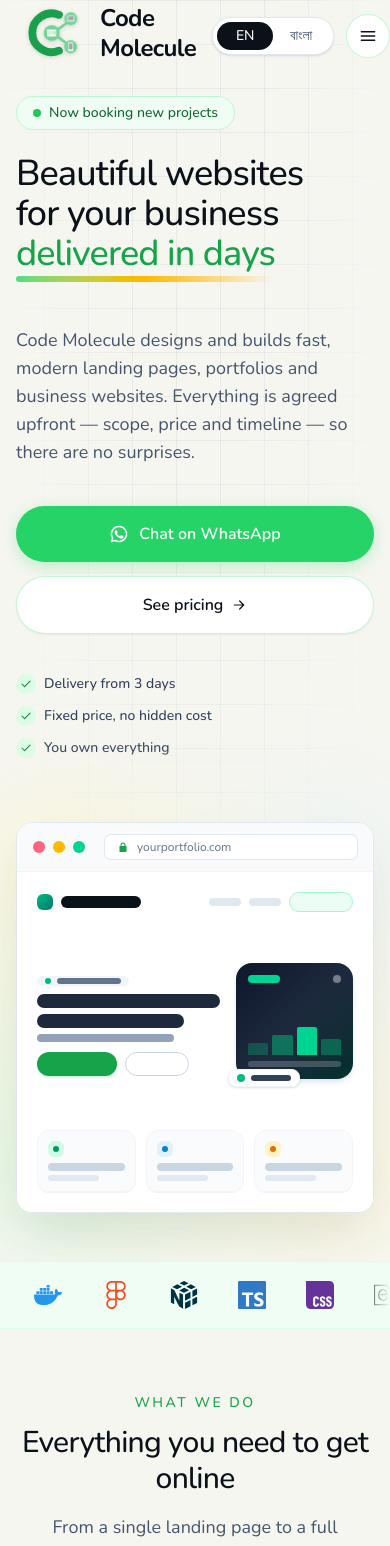
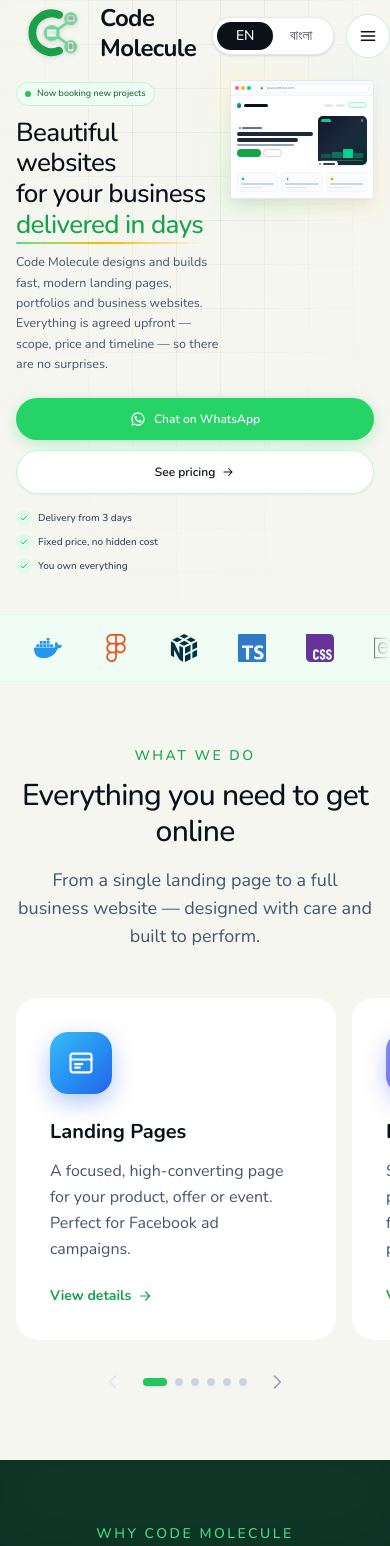
Before and after one commit to Sakib577/scriptVillage-web, a Next.js app: page / in a window 390 px wide. Shown: the top 1546 px of the page. Built offline with nearby package versions, Linux system fonts and the light colour scheme; a web font is replaced by a local one.

Commit message:
Implement MobileCarousel component for responsive card display; enhance various sections with carousel integration and smooth scrolling to contact form

```diff
--- a/components/BrowserMockup.js
+++ b/components/BrowserMockup.js
@@ -417,7 +417,7 @@ export function BrowserMockup({ card, onSlideChange }) {
       active = false;
       clearTimeout(timer);
     };
-  }, []);
+  }, []); // eslint-disable-line react-hooks/exhaustive-deps
 
   const currentMockup = MOCKUPS[currentIndex];
 
@@ -455,7 +455,7 @@ export function BrowserMockup({ card, onSlideChange }) {
       {/* বন্ধ করতে SHOW_LEFT_BADGE = false করুন অথবা এই ব্লকটি কমেন্ট করুন */}
       {/* ============================================================ */}
       {SHOW_LEFT_BADGE && (
-        <div className="animate-float absolute -left-12 lg:-left-16 top-24 hidden sm:block z-20 pointer-events-none">
+        <div className="animate-float absolute -left-12 lg:-left-16 top-24 hidden lg:block z-20 pointer-events-none">
           <div
             className="rounded-2xl border border-slate-200 bg-white p-4 shadow-xl min-w-[136px] pointer-events-auto"
             style={{
@@ -490,7 +490,7 @@ export function BrowserMockup({ card, onSlideChange }) {
       {/* ============================================================ */}
       {SHOW_RIGHT_BADGE && (
         <div
-          className="animate-float absolute -right-16 lg:-right-24 bottom-10 hidden sm:flex z-20 pointer-events-none"
+          className="animate-float absolute -right-16 lg:-right-24 bottom-10 hidden lg:flex z-20 pointer-events-none"
           style={{ animationDelay: "1.5s" }}
         >
           <div
--- a/components/Header.js
+++ b/components/Header.js
@@ -117,6 +117,27 @@ export function Header() {
           <LanguageToggle className="hidden sm:inline-flex" />
           <Link
             href="/#contact"
+            onClick={(e) => {
+              if (window.location.pathname === "/") {
+                e.preventDefault();
+                const formContainer = document.getElementById("contact-form-container");
+                if (formContainer) {
+                  const y = formContainer.getBoundingClientRect().top + window.scrollY - 80;
+                  window.scrollTo({ top: y, behavior: "smooth" });
+                } else {
+                  const el = document.getElementById("contact");
+                  if (el) {
+                    const y = el.getBoundingClientRect().top + window.scrollY - 80;
+                    window.scrollTo({ top: y, behavior: "smooth" });
+                  }
+                }
+                const nameInput = document.getElementById("contact-name");
+                if (nameInput) {
+                  // Small delay ensures scroll finishes or starts before focus lock
+                  setTimeout(() => nameInput.focus({ preventScroll: true }), 50);
+                }
+              }
+            }}
             className="group btn-fancy btn-shimmer btn-glow-brand hidden items-center gap-2 rounded-full bg-brand-600 px-5 py-2.5 text-sm font-medium text-white shadow-md transition hover:-translate-y-0.5 hover:bg-brand-700 md:inline-flex"
           >
             <span>{t.nav.cta}</span>
--- /dev/null
+++ b/components/MobileCarousel.js
@@ -0,0 +1,146 @@
+"use client";
+
+import { useRef, useState, useEffect, useCallback } from "react";
+
+/**
+ * MobileCarousel
+ * – On mobile (< sm): shows a horizontal snap-scroll carousel with
+ *   dot indicators, a right-edge fade, and a swipe hint.
+ * – On sm+ breakpoints: renders children unchanged in a regular grid.
+ *
+ * Props:
+ *   children      – array of card elements (each gets snap & sizing applied)
+ *   count         – number of cards (used for dots)
+ *   cardWidth     – Tailwind arbitrary-value class for card width on mobile, e.g. "w-[76vw]"
+ *   fadeColor     – CSS color for the right-edge fade, e.g. "rgba(8,17,29,1)"
+ *   gridClass     – Tailwind classes for the sm+ grid layout
+ *   className     – extra classes on the outer wrapper
+ */
+export function MobileCarousel({
+  children,
+  cardWidth = "w-[82vw] max-w-[340px] sm:w-[46vw] sm:max-w-[380px] md:w-[44vw] md:max-w-[400px]",
+  gridClass = "lg:grid-cols-3",
+  className = "",
+  dark = false,
+}) {
+  const scrollRef = useRef(null);
+  const [activeIndex, setActiveIndex] = useState(0);
+
+  const items = Array.isArray(children) ? children : [children];
+
+  // Update active dot on scroll
+  const handleScroll = useCallback(() => {
+    const el = scrollRef.current;
+    if (!el) return;
+    const scrollLeft = el.scrollLeft;
+    const childNodes = el.querySelectorAll(":scope > div[data-slide]");
+    if (!childNodes.length) return;
+
+    let closestIdx = 0;
+    let minDistance = Infinity;
+
+    childNodes.forEach((node, idx) => {
+      const distance = Math.abs(node.offsetLeft - scrollLeft - 16);
+      if (distance < minDistance) {
+        minDistance = distance;
+        closestIdx = idx;
+      }
+    });
+
+    setActiveIndex(closestIdx);
+  }, []);
+
+  useEffect(() => {
+    const el = scrollRef.current;
+    if (!el) return;
+    el.addEventListener("scroll", handleScroll, { passive: true });
+    return () => el.removeEventListener("scroll", handleScroll);
+  }, [handleScroll]);
+
+  const scrollTo = (idx) => {
+    const el = scrollRef.current;
+    if (!el) return;
+    const childNodes = el.querySelectorAll(":scope > div[data-slide]");
+    if (childNodes[idx]) {
+      childNodes[idx].scrollIntoView({
+        behavior: "smooth",
+        inline: "center",
+        block: "nearest",
+      });
+    }
+  };
+
+  return (
+    <div className={`relative ${className}`}>
+      {/* ── Mobile & Tablet (< lg): horizontal touch carousel ── */}
+      <div className="lg:hidden">
+        {/* Scrollable track */}
+        <div
+          ref={scrollRef}
+          onScroll={handleScroll}
+          className="-mx-4 sm:-mx-6 flex overflow-x-auto snap-x snap-mandatory gap-4 sm:gap-6 px-4 sm:px-6 pb-2 scroll-pl-4 sm:scroll-pl-6 [&::-webkit-scrollbar]:hidden [-ms-overflow-style:none] [scrollbar-width:none]"
+        >
+          {items.map((child, i) => (
+            <div
+              key={i}
+              data-slide={i}
+              className={`${cardWidth} shrink-0 snap-start flex`}
+            >
+              {child}
+            </div>
+          ))}
+          <div className="w-1 shrink-0" aria-hidden />
+        </div>
+
+        {/* Dot indicators & Arrows */}
+        {items.length > 1 && (
+          <div className="mt-5 sm:mt-6 flex items-center justify-center gap-4">
+            <button
+              onClick={() => scrollTo(Math.max(0, activeIndex - 1))}
+              disabled={activeIndex === 0}
+              className={`p-1 rounded-full transition-colors ${activeIndex === 0 ? "text-slate-300 opacity-50" : dark ? "text-white/70 hover:text-white hover:bg-white/10" : "text-slate-400 hover:text-ink hover:bg-slate-100"}`}
+              aria-label="Previous"
+            >
+              <svg className="w-5 h-5" fill="none" viewBox="0 0 24 24" stroke="currentColor" strokeWidth="2">
+                <path strokeLinecap="round" strokeLinejoin="round" d="M15 19l-7-7 7-7" />
+              </svg>
+            </button>
+
+            <div className="flex gap-2">
+              {items.map((_, i) => (
+                <button
+                  key={i}
+                  aria-label={`Go to card ${i + 1}`}
+                  onClick={() => scrollTo(i)}
+                  className={`transition-all duration-300 rounded-full ${
+                    i === activeIndex
+                      ? "w-6 h-2 bg-brand-500 shadow-sm"
+                      : dark
+                      ? "w-2 h-2 bg-white/20 hover:bg-white/40"
+                      : "w-2 h-2 bg-slate-300 hover:bg-slate-400"
+                  }`}
+                />
+              ))}
+            </div>
+
+            <button
+              onClick={() => scrollTo(Math.min(items.length - 1, activeIndex + 1))}
+              disabled={activeIndex === items.length - 1}
+              className={`p-1 rounded-full transition-colors ${activeIndex === items.length - 1 ? "text-slate-300 opacity-50" : dark ? "text-white/70 hover:text-white hover:bg-white/10" : "text-slate-400 hover:text-ink hover:bg-slate-100"}`}
+              aria-label="Next"
+            >
+              <svg className="w-5 h-5" fill="none" viewBox="0 0 24 24" stroke="currentColor" strokeWidth="2">
+                <path strokeLinecap="round" strokeLinejoin="round" d="M9 5l7 7-7 7" />
+              </svg>
+            </button>
+          </div>
+        )}
+      </div>
+
+      {/* ── Desktop (lg+): normal grid ── */}
+      <div className={`hidden lg:grid gap-6 ${gridClass}`}>
+        {items}
+      </div>
+    </div>
+  );
+}
--- a/components/sections/Contact.js
+++ b/components/sections/Contact.js
@@ -133,7 +133,7 @@ export function Contact() {
 
           {/* Right Column: High-End Frosted Glass Form */}
           <Reveal delay={120}>
-            <div className="relative overflow-hidden rounded-[2rem] border border-white/10 bg-slate-950/60 p-7 sm:p-9 shadow-[0_25px_60px_rgba(0,0,0,0.6)] backdrop-blur-2xl ring-1 ring-white/5 before:absolute before:inset-x-0 before:top-0 before:h-[2px] before:bg-gradient-to-r before:from-transparent before:via-white/10 before:to-transparent">
+            <div id="contact-form-container" className="relative overflow-hidden rounded-[2rem] border border-white/10 bg-slate-950/60 p-7 sm:p-9 shadow-[0_25px_60px_rgba(0,0,0,0.6)] backdrop-blur-2xl ring-1 ring-white/5 before:absolute before:inset-x-0 before:top-0 before:h-[2px] before:bg-gradient-to-r before:from-transparent before:via-white/10 before:to-transparent">
               {/* Inner Ambient Glow */}
               <div aria-hidden className="pointer-events-none absolute -right-20 -top-20 h-64 w-64 rounded-full bg-white/5 blur-3xl" />
 
--- a/components/sections/Hero.js
+++ b/components/sections/Hero.js
@@ -127,84 +127,78 @@ export function Hero() {
       : "hero-text-idle-bottom";
 
   return (
-    <section id="top" className="relative overflow-hidden pt-24 pb-12 sm:pt-40 lg:flex lg:min-h-[calc(100dvh-4.25rem)] lg:items-center lg:pt-20 lg:pb-6">
+    <section id="top" className="relative overflow-hidden pt-20 pb-10 sm:pt-32 sm:pb-16 lg:flex lg:min-h-[calc(100dvh-4.25rem)] lg:items-center lg:pt-20 lg:pb-6">
       <div className="bg-grid absolute inset-0 [mask-image:radial-gradient(ellipse_at_top,black_30%,transparent_75%)]" />
 
-      <div className="relative mx-auto grid w-full max-w-7xl items-center gap-16 px-4 sm:px-6 lg:grid-cols-2 lg:px-8">
-        <div>
+      <div className="relative mx-auto grid w-full max-w-7xl grid-cols-12 gap-x-2 gap-y-4 px-4 sm:gap-x-6 sm:px-6 lg:gap-x-16 lg:px-8">
+
+        {/* ── Top-Left: Text Content ── */}
+        <div className="col-span-7 lg:col-span-6 lg:row-start-1 lg:row-span-1">
           <div className={animClass}>
-            <span className="inline-flex items-center gap-2 rounded-full border border-brand-200 bg-brand-50 px-4 py-1.5 text-sm font-medium text-brand-800">
-              <span className="relative flex h-2 w-2">
+            <span className="inline-flex items-center gap-1.5 rounded-full border border-brand-200 bg-brand-50 px-2 py-1 text-[9px] font-medium text-brand-800 sm:px-4 sm:py-1.5 sm:text-sm">
+              <span className="relative flex h-1.5 w-1.5 sm:h-2 sm:w-2">
                 <span className="absolute inline-flex h-full w-full animate-ping rounded-full bg-brand-400 opacity-75" />
-                <span className="relative inline-flex h-2 w-2 rounded-full bg-brand-500" />
+                <span className="relative inline-flex h-1.5 w-1.5 sm:h-2 sm:w-2 rounded-full bg-brand-500" />
               </span>
               {currentHero.badge}
             </span>
 
-            <h1 className="font-display mt-6 min-h-[140px] text-4xl font-light tracking-tight text-ink sm:min-h-[160px] sm:text-5xl lg:min-h-[190px] lg:text-6xl">
+            <h1 className="font-display mt-3 sm:mt-6 text-[26px] sm:text-4xl md:text-5xl lg:min-h-[190px] lg:text-6xl font-light tracking-tight text-ink leading-[1.18]">
               {currentHero.titleA}
               <br />
               {currentHero.titleB}{" "}
               <span className="relative whitespace-nowrap text-brand-600">
                 {currentHero.titleC}
-                {/*
-                  ====================================================
-                  HIGHLIGHT OPTIONS (Comment / Uncomment to test)
-                  ====================================================
-                */}
-
-                {/* OPTION 1: Hand-drawn smile/underline (Amazon style) */}
-                {/* <svg viewBox="0 0 300 12" className="absolute -bottom-2 left-0 h-3 w-full text-amber-400" preserveAspectRatio="none" aria-hidden>
-                  <path d="M2 9C80 3 220 3 298 9" stroke="currentColor" strokeWidth="4" fill="none" strokeLinecap="round" />
-                </svg> */}
-
-                {/* OPTION 2 (Previous Option 3): Full-width Animated Glowing Pulse Line */}
-                {/*
-                <span className="absolute -bottom-1.5 left-0 block h-[3px] w-full rounded-full bg-gradient-to-r from-brand-500 via-amber-400 to-brand-400 shadow-[0_0_12px_rgba(34,197,94,0.45)] animate-pulse" />
-                */}
-
-                {/* OPTION 3 (Previous Option 4): Sleek Gradient Line (Fade out style) - Currently Active */}
-                <span className="absolute -bottom-1 left-0 h-1.5 w-full rounded-full bg-gradient-to-r from-brand-400 via-amber-400 to-transparent"></span>
-
-
+                <span className="absolute -bottom-0.5 left-0 h-[2px] sm:h-1.5 w-full rounded-full bg-gradient-to-r from-brand-400 via-amber-400 to-transparent" />
               </span>
             </h1>
 
             {DYNAMIC_HERO && DYNAMIC_SUBTITLE && (
-              <p className="mt-8 min-h-[5.5rem] max-w-xl text-lg text-slate-600 sm:min-h-[4.5rem]">
+              <p className="mt-3 text-[12.5px] leading-relaxed text-slate-600 sm:mt-6 sm:min-h-[4.5rem] sm:text-base lg:mt-8 lg:max-w-xl lg:text-lg">
                 {currentHero.subtitle}
               </p>
             )}
           </div>
 
           {(!DYNAMIC_HERO || !DYNAMIC_SUBTITLE) && (
-            <p className="mt-8 max-w-xl text-lg text-slate-600">{h.subtitle}</p>
+            <p className="mt-3 text-[12.5px] leading-relaxed text-slate-600 sm:mt-6 sm:text-base lg:mt-8 lg:max-w-xl lg:text-lg">{h.subtitle}</p>
           )}
+        </div>
 
-          <div className="mt-10 flex flex-col gap-3.5 sm:flex-row">
+        {/* ── Top-Right: BrowserMockup ── */}
+        <div className="col-span-5 flex items-start justify-end lg:items-center lg:justify-center lg:col-span-6 lg:row-start-1 lg:row-span-2">
+          {/* Enforce a fixed w-[512px] so that zoom scales it proportionally without squishing */}
+          <div className="w-[512px] [zoom:0.3] sm:[zoom:0.48] md:[zoom:0.58] lg:[zoom:1] origin-top-right lg:origin-center">
+            <BrowserMockup card={h.card} onSlideChange={handleSlideChange} />
+          </div>
+        </div>
+
+        {/* ── Bottom (Mobile) / Left-Bottom (Desktop): CTA Buttons & Points ── */}
+        <div className="col-span-12 mt-2 sm:mt-4 lg:col-span-6 lg:row-start-2 lg:row-span-1 lg:-mt-4">
+          <div className="flex flex-col gap-2.5 sm:flex-row sm:gap-3.5">
             <a
               href={whatsappLink(t.contact.form.intro)}
               target="_blank"
               rel="noopener noreferrer"
-              className="group btn-fancy btn-shimmer btn-glow-whatsapp inline-flex items-center justify-center gap-2.5 rounded-full bg-[#25D366] px-7 py-4 font-semibold text-white transition hover:-translate-y-0.5 hover:bg-[#20ba59]"
+              className="group btn-fancy btn-shimmer btn-glow-whatsapp inline-flex items-center justify-center gap-2 rounded-full bg-[#25D366] px-4 py-3 text-[12px] font-semibold text-white transition hover:-translate-y-0.5 hover:bg-[#20ba59] sm:gap-2.5 sm:px-7 sm:py-4 sm:text-base"
             >
-              <WhatsAppIcon className="h-5 w-5 transition-transform duration-200 group-hover:scale-110" />
+              <WhatsAppIcon className="h-4 w-4 transition-transform duration-200 group-hover:scale-110 sm:h-5 sm:w-5" />
               <span>{h.primary}</span>
             </a>
             <a
               href="#pricing"
-              className="group btn-fancy inline-flex items-center justify-center gap-2 rounded-full border border-brand-200/90 bg-white px-7 py-4 font-semibold text-ink shadow-xs transition hover:-translate-y-0.5 hover:border-brand-500 hover:text-brand-600 hover:shadow-md hover:shadow-brand-500/10"
+              className="group btn-fancy inline-flex items-center justify-center gap-1.5 rounded-full border border-brand-200/90 bg-white px-4 py-3 text-[12px] font-semibold text-ink shadow-xs transition hover:-translate-y-0.5 hover:border-brand-500 hover:text-brand-600 sm:gap-2 sm:px-7 sm:py-4 sm:text-base"
             >
               <span>{h.secondary}</span>
-              <Icon name="arrow" className="h-4 w-4 transition-transform duration-200 ease-out group-hover:translate-x-1" />
+              <Icon name="arrow" className="h-3.5 w-3.5 transition-transform duration-200 ease-out group-hover:translate-x-1 sm:h-4 sm:w-4" />
             </a>
           </div>
 
-          <ul className="mt-10 flex flex-col gap-3 text-sm font-medium text-slate-700 sm:flex-row sm:flex-wrap sm:gap-x-6">
+          <ul className="mt-4 flex flex-col gap-2 text-[10px] font-medium text-slate-700 sm:mt-8 sm:flex-row sm:flex-wrap sm:gap-x-6 sm:text-sm">
             {h.points.map((p) => (
-              <li key={p} className="flex items-center gap-2">
-                <span className="flex h-5 w-5 items-center justify-center rounded-full bg-brand-100 text-brand-700">
-                  <Icon name="check" className="h-3.5 w-3.5" />
+              <li key={p} className="flex items-center gap-1.5">
+                <span className="flex h-4 w-4 shrink-0 items-center justify-center rounded-full bg-brand-100 text-brand-700 sm:h-5 sm:w-5">
+                  <Icon name="check" className="h-2.5 w-2.5 sm:h-3.5 sm:w-3.5" />
                 </span>
                 {p}
               </li>
@@ -212,7 +206,6 @@ export function Hero() {
           </ul>
         </div>
 
-        <BrowserMockup card={h.card} onSlideChange={handleSlideChange} />
       </div>
     </section>
   );
--- a/components/sections/Process.js
+++ b/components/sections/Process.js
@@ -16,18 +16,18 @@ export function Process() {
         <div className="relative mt-16">
           <div
             aria-hidden
-            className="absolute top-7 right-[10%] left-[10%] hidden h-0.5 bg-linear-to-r from-brand-200 via-brand-400 to-brand-200 md:block"
+            className="absolute top-7 right-[10%] left-[10%] hidden h-0.5 bg-linear-to-r from-brand-200 via-brand-400 to-brand-200 lg:block"
           />
-          <ol className="relative grid gap-8 md:grid-cols-5 md:gap-6">
+          <ol className="relative grid gap-8 sm:grid-cols-2 lg:grid-cols-5 md:gap-6">
           {p.steps.map((step, i) => {
             const num = String(i + 1).padStart(2, "0");
             return (
-              <Reveal as="li" key={step.title} delay={i * 100} className="relative flex gap-5 md:flex-col md:items-center md:text-center">
+              <Reveal as="li" key={step.title} delay={i * 100} className="relative flex gap-5 lg:flex-col lg:items-center lg:text-center">
                 <span className="font-display relative z-10 flex h-14 w-14 shrink-0 items-center justify-center rounded-2xl border-4 border-canvas-alt bg-ink text-lg font-bold text-white shadow-lg">
                   {lang === "bn" ? toBanglaDigits(num) : num}
                 </span>
                 <div>
-                  <h3 className="font-display text-lg font-bold text-ink md:mt-5">{step.title}</h3>
+                  <h3 className="font-display text-lg font-bold text-ink lg:mt-5">{step.title}</h3>
                   <p className="mt-2 text-[15px] text-slate-600">{step.desc}</p>
                 </div>
               </Reveal>
--- a/components/sections/Services.js
+++ b/components/sections/Services.js
@@ -6,6 +6,7 @@ import { useLanguage } from "../LanguageProvider";
 import { Icon } from "../Icons";
 import { Reveal, SectionHeading } from "../Reveal";
 import { services } from "@/lib/services";
+import { MobileCarousel } from "../MobileCarousel";
 
 export const serviceAccents = [
   "bg-brand-50 text-brand-700 ring-brand-200/80",
@@ -159,17 +160,20 @@ export function Services() {
       <div className="mx-auto max-w-7xl px-4 sm:px-6 lg:px-8">
         <SectionHeading eyebrow={s.eyebrow} title={s.title} subtitle={s.subtitle} />
 
-        <div className="mt-16 grid gap-6 sm:grid-cols-2 lg:grid-cols-3">
+        <Reveal className="mt-12 sm:mt-16">
+          <MobileCarousel
+            gridClass="lg:grid-cols-3"
+          >
             {services.map((service, i) => {
               const item = service[lang];
               return (
-              /* ৫. স্ক্রল-ট্রিগার্ড ফেড-ইন রিভিল (Intersection Observer Scroll Reveal) */
-              <Reveal key={service.slug} delay={(i % 3) * 90}>
+                <div key={service.slug} className="flex w-full h-full">
                   <ServiceCard service={service} item={item} i={i} t={t} />
-              </Reveal>
+                </div>
               );
             })}
-        </div>
+          </MobileCarousel>
+        </Reveal>
       </div>
     </section>
   );
--- a/components/sections/WhyUs.js
+++ b/components/sections/WhyUs.js
@@ -15,6 +15,8 @@ import { Reveal } from "../Reveal";
 const SPOTLIGHT_OPTION = 1; // <-- Option 1 ACTIVE
 // const SPOTLIGHT_OPTION = 2; // <-- Option 2 ACTIVE
 // const SPOTLIGHT_OPTION = 3; // <-- Option 3 ACTIVE
+
+import { MobileCarousel } from "../MobileCarousel";
 
 const icons = ["clipboard", "bolt", "mobile", "key"];
 
@@ -38,13 +40,18 @@ export function WhyUs() {
           <h2 className="font-display mt-3 text-3xl font-light tracking-tight text-white sm:text-4xl">{w.title}</h2>
         </Reveal>
 
-        <div className="mt-16 grid gap-6 sm:grid-cols-2 lg:grid-cols-4">
-          {w.items.map((item, i) => (
-            <Reveal key={item.title} delay={i * 90}>
-              <WhyUsCard item={item} i={i} />
-            </Reveal>
-          ))}
-        </div>
+        <Reveal className="mt-12 sm:mt-16">
+          <MobileCarousel
+            dark
+            gridClass="lg:grid-cols-4"
+          >
+            {w.items.map((item, i) => (
+              <div key={item.title} className="flex w-full h-full">
+                <WhyUsCard item={item} i={i} />
+              </div>
+            ))}
+          </MobileCarousel>
+        </Reveal>
       </div>
     </section>
   );
```
Also changed, not shown: components/sections/Pricing.js (+27 -19 lines). Lines whose indentation alone changed are shown as unchanged.
